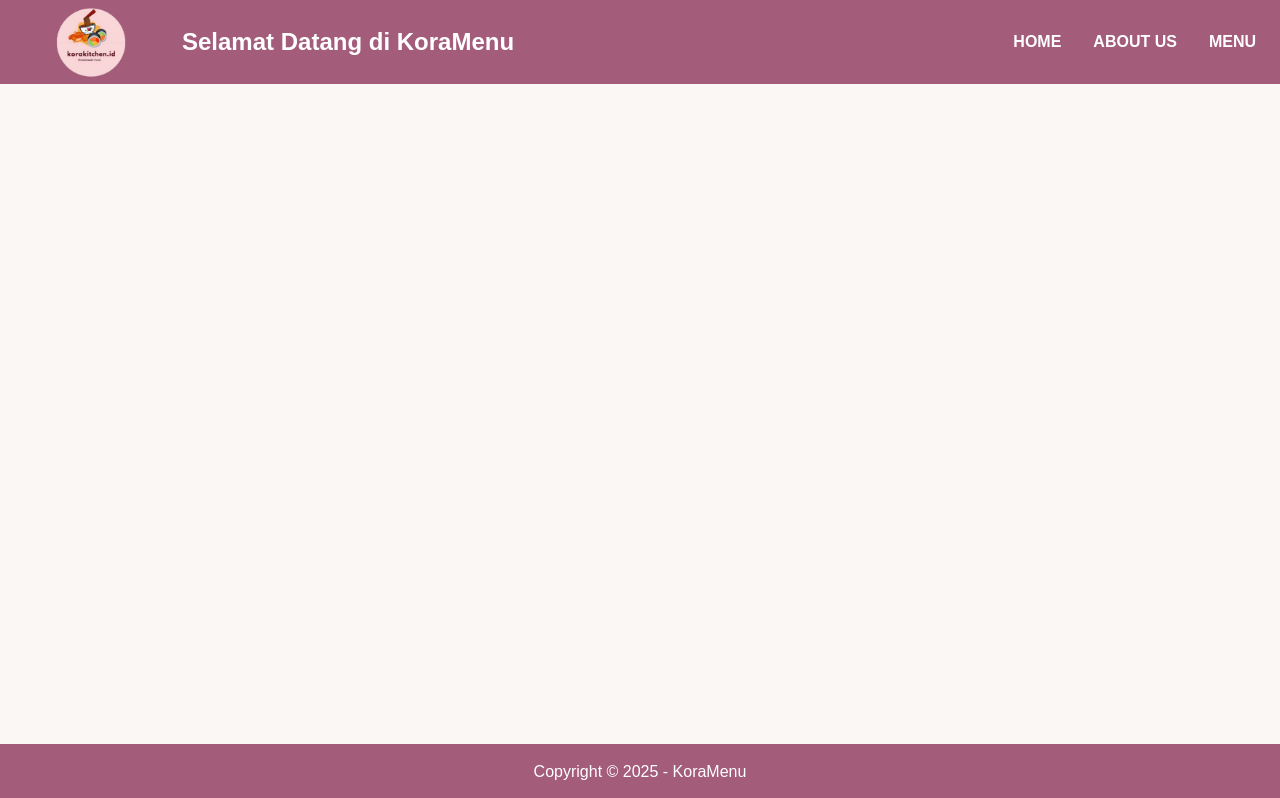
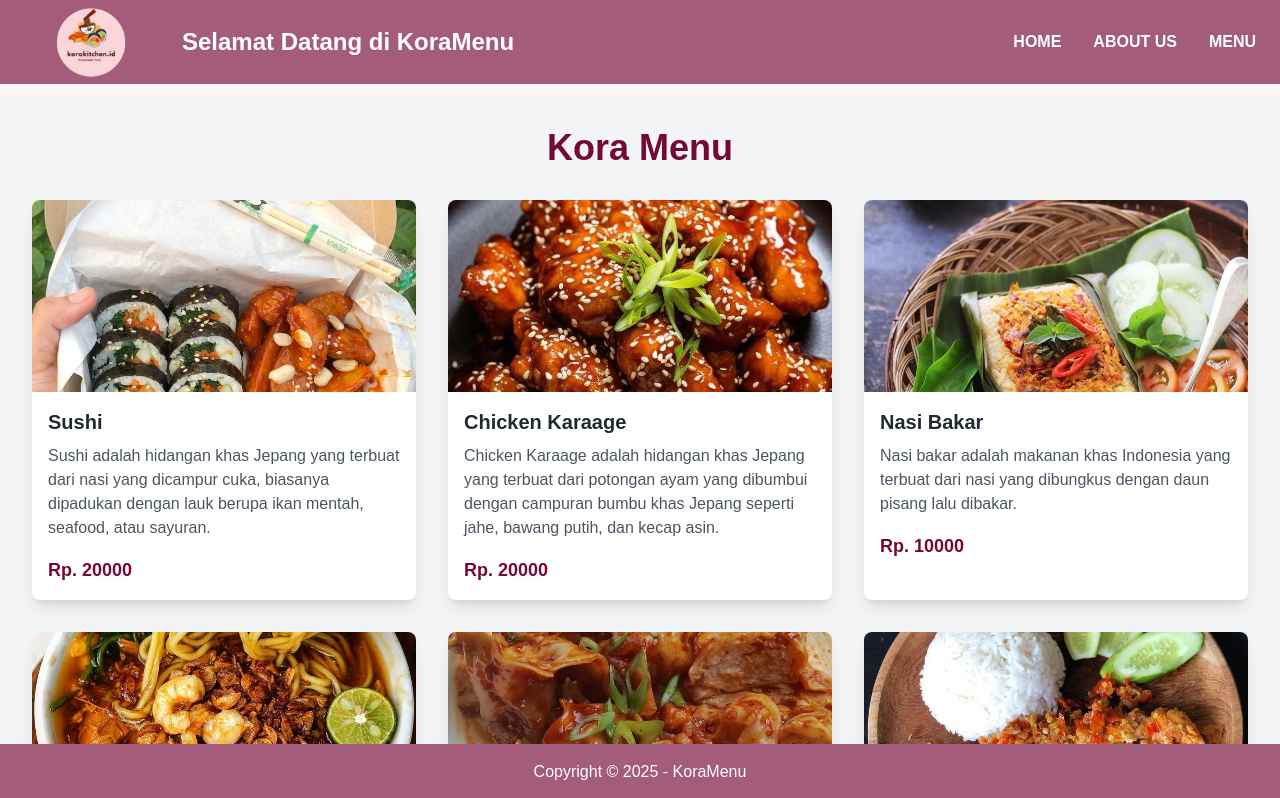
Before and after one commit to Claraindriani1764/risfara_if22dx, a Next.js app: page /menu in a window 1280 px wide. Shown: the top 798 px of the page. Built offline with nearby package versions, Linux system fonts and the light colour scheme.

Commit message:
Fani: Menampilkan Daftar Menu KoraMenu

```diff
--- a/app/menu/page.tsx
+++ b/app/menu/page.tsx
@@ -59,4 +59,49 @@ export default function Menu() {
           image: "/chicken-katsu.JPG",
         },
       ];
+      return (
+        <div className="min-h-screen p-8 bg-gray-100">
+          <div className="text-center mb-8">
+            <h1 className="text-4xl font-bold text-maroon">Kora Menu</h1>
+          </div>
+
+          <div className="grid grid-cols-1 md:grid-cols-2 lg:grid-cols-3 gap-8">
+            {menuItems.map((item) => (
+              <div
+                key={item.id}
+                className="bg-white rounded-lg shadow-lg overflow-hidden"
+              >
+                <Image
+                  src={item.image}
+                  alt={item.name}
+                  width={400}
+                  height={300}
+                  className="w-full h-48 object-cover"
+                />
+                <div className="p-4">
+                  <h2 className="text-xl font-bold text-gray-800 mb-2">
+                    {item.name}
+                  </h2>
+                  <p className="text-gray-600 mb-4">{item.description}</p>
+                  <div className="flex justify-between items-center">
+                    <span className="text-lg font-bold text-maroon">
+                      Rp. {item.price}
+                    </span>
+                    {/* <button className="bg-maroon text-white px-4 py-2 rounded-full hover:bg-ungu transition">
+                      Adicionar
+                    </button> */}
+                  </div>
+                </div>
+              </div>
+            ))}
+          </div>
+
+          <div className="fixed bottom-0 left-0 w-full bg-maroon text-white text-center py-4">
+            <Link href="/cart" className="font-semibold">
+              (1) Veja seu carrinho
+            </Link>
+          </div>
+          <br /><br />
+        </div>
+      );
     }
```
